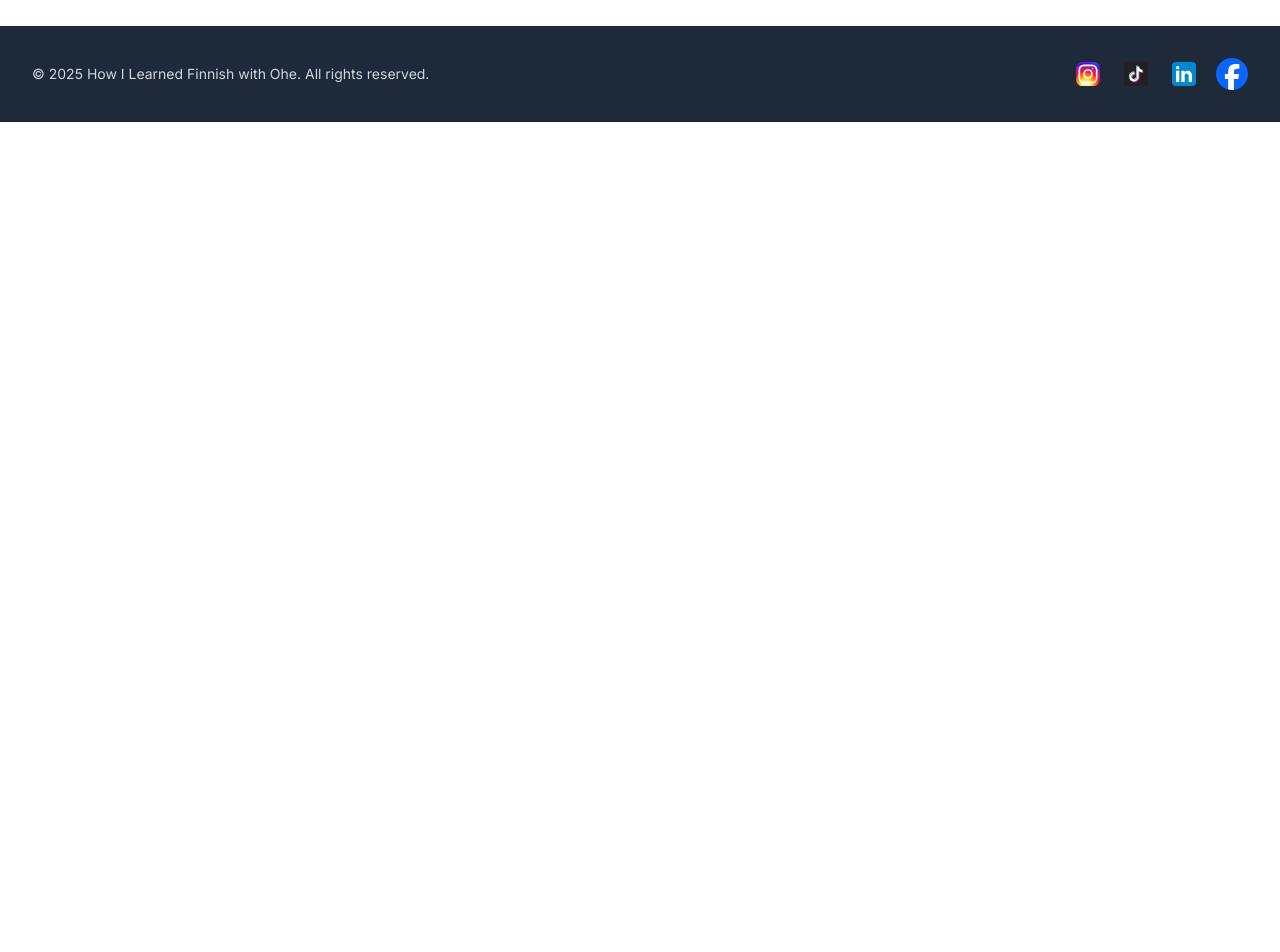
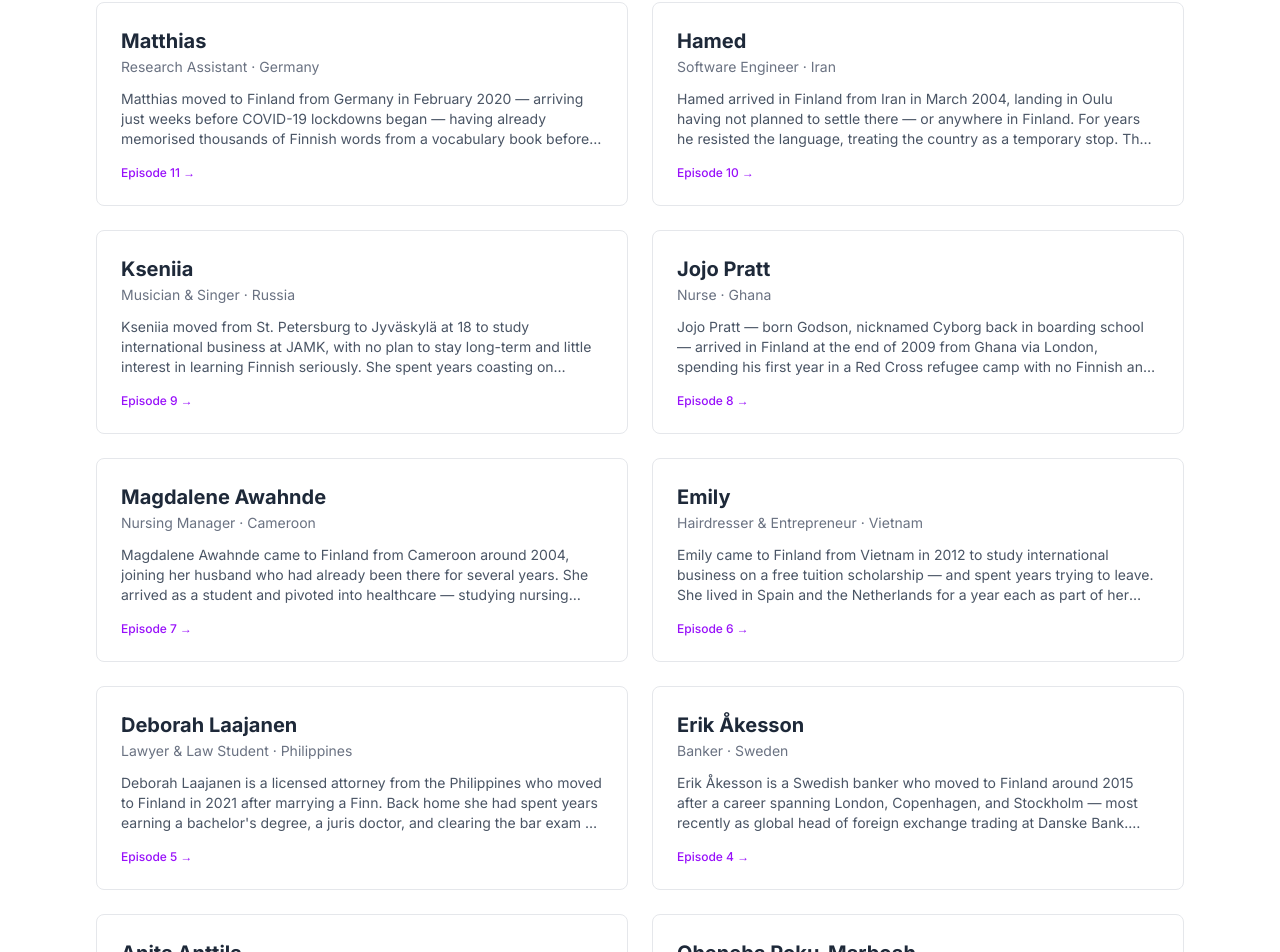
Before and after one commit to pokumars/howILearnedFinnish, a Next.js app: page /guests in a window 1280 px wide. Shown: the part 578-1530 px from the top of the page. Before the commit the page ends 800 px from the top, so only its background shows below. Built offline with nearby package versions, Linux system fonts and the light colour scheme.

Commit message:
refactor: remove currentLevel property from Guest interface and guest data

```diff
--- a/src/app/guests/page.tsx
+++ b/src/app/guests/page.tsx
@@ -48,11 +48,6 @@ export default function GuestsPage() {
                       {guest.from ? ` · ${guest.from}` : ""}
                     </p>
                   </div>
-                  {guest.currentLevel && (
-                    <span className="text-xs font-semibold bg-purple-100 text-purple-700 px-2 py-1 rounded-full flex-shrink-0 ml-3">
-                      {guest.currentLevel}
-                    </span>
-                  )}
                 </div>
                 <p className="text-gray-600 text-sm line-clamp-3 mb-4">
                   {guest.bio}
--- a/src/constants/episodes.ts
+++ b/src/constants/episodes.ts
@@ -6,7 +6,6 @@ export interface Guest {
   from?: string;
   movedToFinland?: number;
   bio: string;
-  currentLevel?: string;
   socialUrl?: string;
 }
 
@@ -39,7 +38,6 @@ export const episodes = [
       profession: "Project Manager",
       from: "United Kingdom",
       movedToFinland: 2015,
-      currentLevel: "C1",
       bio: "Chloe moved to Finland from the UK in October 2015 after a weekend trip to see Finnish rock music turned into something far bigger. At a Helsinki gig she met the man who would become her husband, and within two months she had relocated and married. Ten years on, she works as a project manager in the social field — in Finnish. Her learning journey is defined by rejecting the ‘Finnish is impossible’ narrative, setting small tangible goals, and weaving the language into everyday life rather than waiting for some distant moment of perfection.",
     },
     tags: [
@@ -106,6 +104,15 @@ export const episodes = [
       "011: How Immersion, Emotions, and 3,000 Words Made Matthias Fluent - Finnish Language Journey",
     description:
       "Starting even before he moved to Finland, Mathias discusses how he memorized 1000+ Finnish words from a vocabulary book and immersed himself in the language. He explains his methods, such as focusing on grammar, practicing speaking with native Finnish speakers, and integrating into Finnish culture through activities like joining choirs. Mathias also reveals unconventional approaches, including conducting psychotherapy in Finnish to deepen his emotional connection to the language. Despite many challenges and the onset of the COVID-19 pandemic, Mathias achieved fluency within a relatively short period by dedicating significant time and effort, employing both systematic and creative learning strategies. His story highlights the importance of persistence, immersion, and making use of emotions in the language learning process.",
+    guest: {
+      name: "Matthias",
+      slug: "matthias",
+      age: 25,
+      profession: "Research Assistant",
+      from: "Germany",
+      movedToFinland: 2020,
+      bio: "Matthias moved to Finland from Germany in February 2020 — arriving just weeks before COVID-19 lockdowns began — having already memorised thousands of Finnish words from a vocabulary book before he ever set foot in the country. A research assistant working on physics at Aalto University, he reached fluency through a combination of pre-arrival obsession, choir singing, children's audiobooks on repeat, and the unconventional technique of conducting psychotherapy sessions entirely in Finnish to give the language an emotional anchor.",
+    },
     tags: [
       FilterTags.A1toC,
       FilterTags.Immersion,
@@ -134,6 +141,15 @@ export const episodes = [
     title: "010: The Moment I Stopped Resisting: Learning by Lifestyle - Hamed",
     description:
       "In this engaging discussion, Hamed, a 43-year-old software engineer originally from Iran, recounts his experiences adapting to life in Finland. Hamed shares his journey of learning Finnish, which was initially challenging due to his temporary mindset and resistance to the language. Eventually, his perspective shifted as he accepted Finland as his new home. Hamed highlights the role of making Finnish friends, listening to music, and immersing himself in Finnish culture as crucial to his language acquisition. He recounts specific experiences, such as working in a multicultural center, participating in language courses, and navigating daily interactions. Notably, he discusses how expressing emotions in Finnish significantly improved his fluency. Hamed emphasizes the importance of mindset, cultural immersion, and having fun in the process of learning a new language. His story provides valuable insights for anyone struggling to learn Finnish or integrate into a new culture.",
+    guest: {
+      name: "Hamed",
+      slug: "hamed",
+      age: 43,
+      profession: "Software Engineer",
+      from: "Iran",
+      movedToFinland: 2004,
+      bio: "Hamed arrived in Finland from Iran in March 2004, landing in Oulu having not planned to settle there — or anywhere in Finland. For years he resisted the language, treating the country as a temporary stop. The shift came when he accepted Finland as home: he moved to Espoo in 2005, built genuine Finnish friendships, and discovered that expressing emotion in Finnish unlocked a fluency that formal classes had never reached. He now works as a software engineer and looks back on that mindset change as the single most important step in his language journey.",
+    },
     tags: [
       FilterTags.A1toC,
       FilterTags.Immersion,
@@ -162,6 +178,15 @@ export const episodes = [
     title: "009: This One Shift Made Me Fluent in Finnish",
     description:
       "In this episode, we explore the transformative power of embracing discomfort to achieve personal growth. Through heartfelt anecdotes and candid reflections, our guest reveals how pushing through initial unease can lead to newfound confidence and freedom. Learn why striving for perfection can actually hinder progress, and how allowing yourself to be imperfect can open doors to more meaningful interactions and self-discovery.",
+    guest: {
+      name: "Kseniia",
+      slug: "kseniia",
+      age: 27,
+      profession: "Musician & Singer",
+      from: "Russia",
+      movedToFinland: 2016,
+      bio: "Kseniia moved from St. Petersburg to Jyväskylä at 18 to study international business at JAMK, with no plan to stay long-term and little interest in learning Finnish seriously. She spent years coasting on English, did an exchange year in the UK, and returned to Finland in 2019 in the middle of an identity search — deciding to make it home. Starting almost from scratch, she worked with Russian-speaking Finnish teachers, immersed herself in Finnish YouTube and TV, and learned to push through the discomfort of real conversations rather than waiting for perfection. A musician and singer, she is one of the more introspective voices in this series on what it means to choose a country and a language.",
+    },
     tags: [
       FilterTags.Student,
       FilterTags.A1toC,
@@ -191,6 +216,15 @@ export const episodes = [
     title: "008: From Hallway Listener to Fluent Finnish Speaker - Jojo Pratt",
     description:
       "In this episode, we dive into the life story of Jojo Pratt, a nurse originally from Ghana. Jojo shares his unique experiences and challenges of learning Finnish, from his early days in a Finnish refugee camp to becoming fluent and integrated into Finnish society. Join us as Jojo recounts the creative and relentless methods he used, the cultural and societal barriers he overcame, and the crucial mindset needed to master a new language. Discover valuable insights and tips for anyone striving to learn Finnish or any new language. This is an episode filled with inspiring anecdotes, humorous moments, and practical advice you won't want to miss!",
+    guest: {
+      name: "Jojo Pratt",
+      slug: "jojo-pratt",
+      age: 37,
+      profession: "Nurse",
+      from: "Ghana",
+      movedToFinland: 2009,
+      bio: "Jojo Pratt — born Godson, nicknamed Cyborg back in boarding school — arrived in Finland at the end of 2009 from Ghana via London, spending his first year in a Red Cross refugee camp with no Finnish and no plan. What followed was a relentless self-education: listening through classroom doors until the teacher started leaving the door open for him, absorbing every Finnish conversation within earshot, and refusing to let circumstance become an excuse. He eventually qualified as a nurse and built a life fully integrated into Finnish society — one of the most honest voices in this series on what learning a language with no safety net actually demands.",
+    },
     tags: [FilterTags.A1toC, FilterTags.Immersion, FilterTags.Student],
     videoUrl: "https://www.youtube.com/watch?v=bz0lTCmgv_U",
     thumbnail: "/thumbnails/008_Jojo_Pratt.jpg",
@@ -215,6 +249,15 @@ export const episodes = [
       "007: I Didn't Wait To Be Included, I Learned The Language To Belong - Magdalene",
     description:
       "Join us for an inspiring conversation with Magdalene Awahnde, a nursing manager in Finland. In this episode, Magdalene shares her journey from Cameroon to Finland, her challenges and triumphs in learning the Finnish language, and her rise in the healthcare sector. Discover her key strategies for overcoming language barriers, her motivational tips for aspiring immigrants, and how her determination and positive attitude opened doors to remarkable opportunities. Magdalene's story is a testament to the power of perseverance and the importance of embracing opportunities. Don't miss this insightful and motivational episode!",
+    guest: {
+      name: "Magdalene Awahnde",
+      slug: "magdalene-awahnde",
+      age: 40,
+      profession: "Nursing Manager",
+      from: "Cameroon",
+      movedToFinland: 2004,
+      bio: "Magdalene Awahnde came to Finland from Cameroon around 2004, joining her husband who had already been there for several years. She arrived as a student and pivoted into healthcare — studying nursing while raising a family and learning Finnish in parallel. Over two decades she rose to nursing manager, a role she notes she was among the first Black women to hold in her field. Her philosophy was straightforward: she was here, this was her home, and she was going to learn the language — not because it was easy, but because belonging required it.",
+    },
     tags: [
       FilterTags.Student,
       FilterTags.A1toC,
@@ -243,6 +286,15 @@ export const episodes = [
     title: "006: Stop Saying It's Too Hard, That's Why You're Stuck - Emily",
     description:
       "Meet Emily, an entrepreneur and hairdresser who shares her unique strategies, challenges, and experiences that shaped her language-learning process. In this episode, we dive deep into Emily's journey of learning Finnish. From studying abroad to integrating into Finnish society, Emily covers essential topics like vocabulary building, speaking, listening, grammar, reading, and writing. She also discusses the importance of mindset, staying motivated, and leveraging resources like podcasts, books, and online platforms to master Finnish. Learn how Emily overcame the hurdles of learning a new language and how you can apply her insights to your language-learning journey.",
+    guest: {
+      name: "Emily",
+      slug: "emily",
+      age: 0,
+      profession: "Hairdresser & Entrepreneur",
+      from: "Vietnam",
+      movedToFinland: 2012,
+      bio: "Emily came to Finland from Vietnam in 2012 to study international business on a free tuition scholarship — and spent years trying to leave. She lived in Spain and the Netherlands for a year each as part of her studies, assumed Finland was temporary, and kept Finnish firmly on the back burner. It was only after deciding to stay for good — realising that citizenship, career, and belonging all required it — that she committed to the language. She found her breakthrough with a Vietnamese-speaking Finnish tutor and pushed through the intermediate plateau that stops many learners. She now runs her own hairdressing business in Helsinki.",
+    },
     tags: [
       FilterTags.Student,
       FilterTags.A1toC,
@@ -271,6 +323,15 @@ export const episodes = [
     title: "005: From Zero to Finnish Law School in 3 years - Deborah Laajanen",
     description:
       "3 years to go from zero Finnish to law school admission. Check out this interview of how Deborah was able to learn such high level Finnish. In this episode, we delve into the inspiring journey of Deborah Laajanen, a lawyer from the Philippines who managed to get accepted into a Finnish law school despite being in Finland for just a few years. Deborah shares her struggles and strategies for learning Finnish to an advanced level, including the use of resources like Suomen mestari, podcasts, and integrating herself into Finnish society. She also discusses the motivation behind her efforts, the role of discipline, and the importance of setting concrete goals. This conversation is a must-listen for anyone facing the daunting task of learning a new language, especially in a new country.",
+    guest: {
+      name: "Deborah Laajanen",
+      slug: "deborah-laajanen",
+      age: 0,
+      profession: "Lawyer & Law Student",
+      from: "Philippines",
+      movedToFinland: 2021,
+      bio: "Deborah Laajanen is a licensed attorney from the Philippines who moved to Finland in 2021 after marrying a Finn. Back home she had spent years earning a bachelor's degree, a juris doctor, and clearing the bar exam — none of which counted for much in a Finnish job market that required advanced Finnish even for paralegal roles. She turned that frustration into fuel: studying on and off over three years through a difficult pregnancy and major life adjustments, she passed the demanding valtionhallinnon kielitutkinto exam and earned a place at the University of Helsinki Law School to study a master of laws entirely in Finnish.",
+    },
     tags: [
       FilterTags.Parent,
       FilterTags.WithKids,
@@ -300,6 +361,15 @@ export const episodes = [
     title: "004: Why Duolingo Failed, Paying for 100 Lunches, and More - Erik",
     description:
       "In this episode, we explore Erik's unique approach to learning Finnish through real-world interactions and practical experiences. Erik shares why traditional language learning apps like Duolingo weren't effective for him and how he discovered more effective methods. He discusses his strategy of paying for lunches to practice Finnish with native speakers, the importance of immersion, and how he overcame common challenges faced by adult language learners. This episode is packed with actionable insights for anyone looking to learn Finnish through authentic experiences.",
+    guest: {
+      name: "Erik Åkesson",
+      slug: "erik-akesson",
+      age: 0,
+      profession: "Banker",
+      from: "Sweden",
+      movedToFinland: 2015,
+      bio: "Erik Åkesson is a Swedish banker who moved to Finland around 2015 after a career spanning London, Copenhagen, and Stockholm — most recently as global head of foreign exchange trading at Danske Bank. With a Finnish wife and four kids each born in a different country, learning Finnish was always the intention but a high-pressure career left no space for it. A 15-month paternity leave changed everything: with a quieter mind and a baby asleep in a pram outside the restaurant window, he paid for over 100 lunches with retired Finns who would speak only Finnish with him, worked through three Suomen mestari books with a private teacher, and forced Finnish into every haircut, taxi ride, and errand he could.",
+    },
     tags: [
       FilterTags.A1toC,
       FilterTags.FinnishSpeakingPartner,
@@ -328,6 +398,14 @@ export const episodes = [
       "003: I Lost Custody of My Kids Because I Couldn't Speak Finnish - Anita Anttila",
     description:
       "Reasons why you should Learn Finnish. Anita shares her heartbreaking yet inspiring story of how language barriers affected her family life and custody situation. This powerful episode explores the real consequences of not being able to communicate in Finnish, especially when it comes to family matters. Anita discusses her journey to learn Finnish, the challenges she faced in the legal system, and how she eventually regained custody of her children. This episode highlights the importance of language learning beyond just personal development - it can literally change lives and family dynamics.",
+    guest: {
+      name: "Anita Anttila",
+      slug: "anita-anttila",
+      age: 0,
+      profession: "Restaurant Worker",
+      movedToFinland: 1996,
+      bio: "Anita Anttila arrived in Finland in 1996 — before Google Translate, Duolingo, or social media — as a young mother in a small town near Seinäjoki where almost no one spoke English and Finnish was unavoidable from day one. She learned her first words from a dictionary and got through early months by pointing at items in shops. Her journey took a harrowing turn when a language barrier during her divorce left her without custody of her sons — the moment she describes as the real turning point that made fluency non-negotiable. Thirty years on, she works in restaurant service and speaks Finnish with the ease of someone who has lived it rather than studied it.",
+    },
     tags: [
       FilterTags.Parent,
       FilterTags.WithKids,
@@ -354,6 +432,14 @@ export const episodes = [
     title: "002: How I Achieved Fluency in Finnish in Just One Year",
     description:
       "In 2022, I embarked on a radical experiment — I pretended not to speak English for an entire year in order to immerse myself in Finnish and reach fluency as an adult. My  journey of mastering the Finnish language in just one year starting from a weak level! How to learn Finnish language easily. From setting specific targets and creating a language immersion environment to utilizing podcasts, books, and articles, I provide actionable tips that can help you learn any language. Learn about the six essential components of language learning—vocabulary, speaking, listening, grammar, reading, and writing—and discover how I kept myself motivated, and adapted my strategies along the way. Whether you're starting from scratch or looking to refine your skills, this video is packed with valuable advice for achieving your language learning goals.",
+    guest: {
+      name: "Oheneba Poku-Marboah",
+      slug: "oheneba-poku-marboah",
+      age: 0,
+      profession: "Podcast Creator",
+      from: "Ghana",
+      bio: "Oheneba — known as Ohe — is the creator and host of How I Learned Finnish. This episode is his own story: in 2022, he publicly committed to speaking Finnish whenever possible for an entire year, having concluded that simulating the conditions of a non-English speaker was the only reliable path to reflex-level fluency. He built daily habits around Finnish podcasts, a vocabulary-building Excel sheet, translated phrase banks, and reading books entirely in Finnish. By summer he had already landed a new job partly because of how well he spoke the language — and came out of the year with the fluency he had set out to find.",
+    },
     tags: [
       FilterTags.B1toC,
       FilterTags.Immersion,
```
